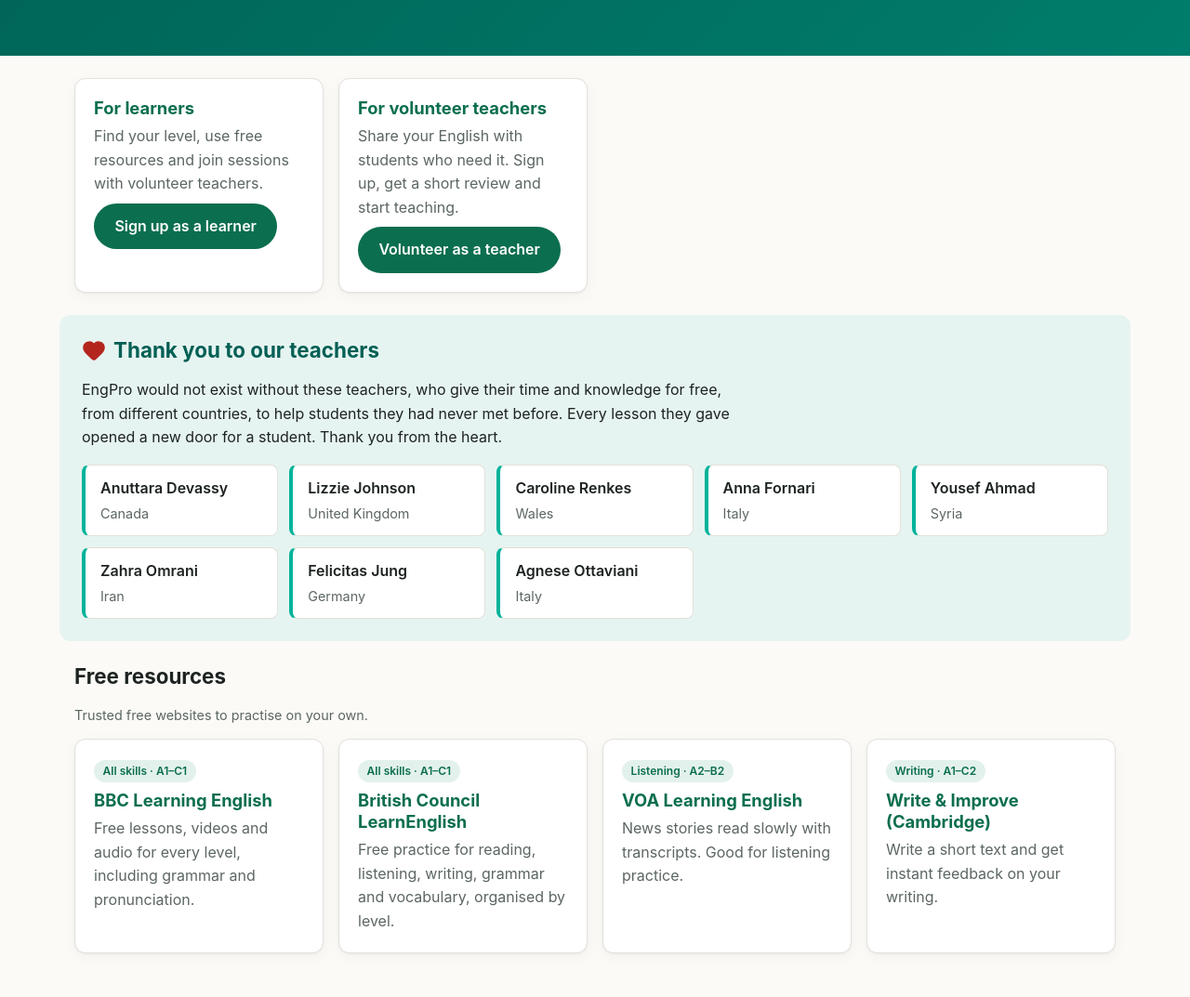
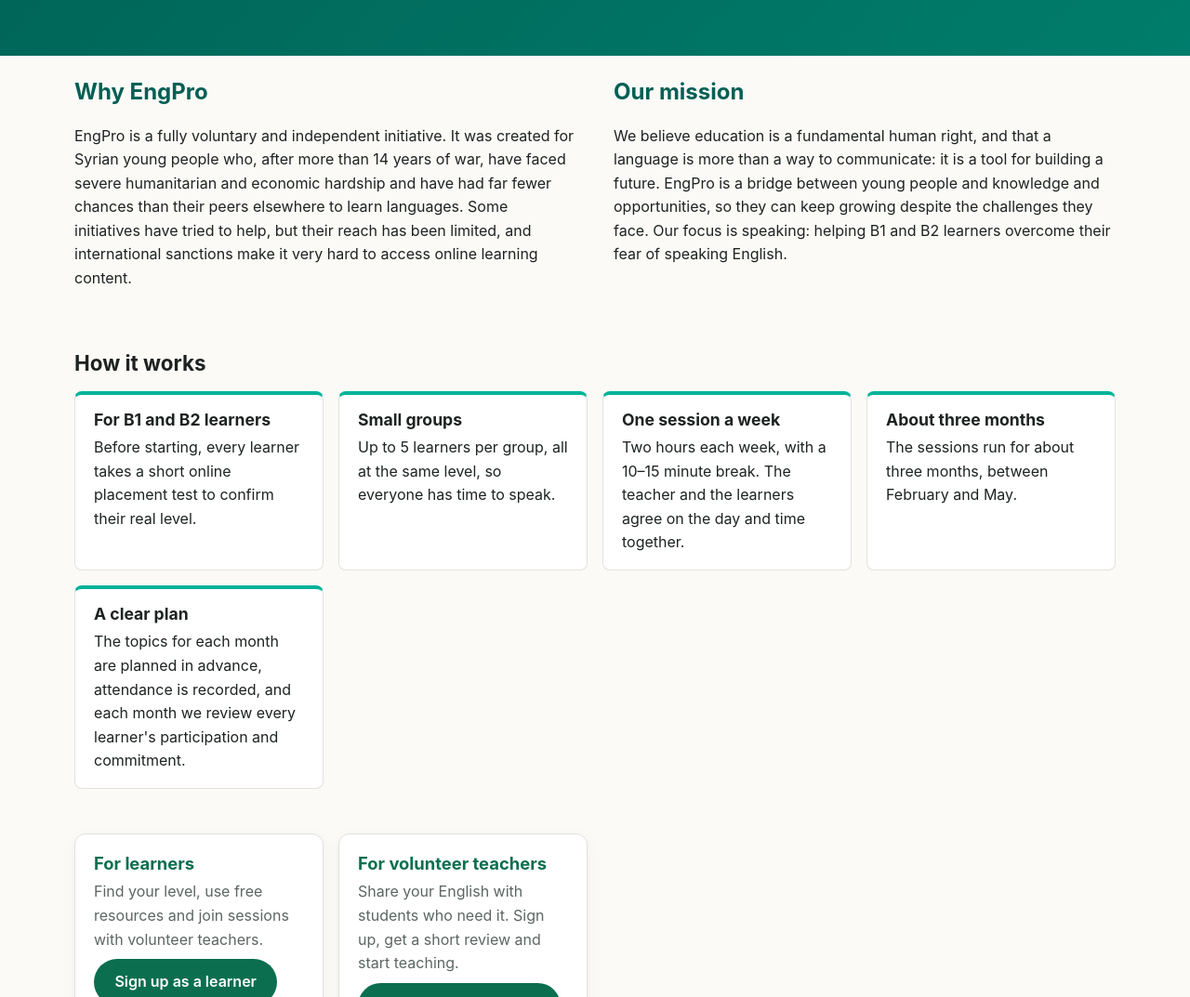
Before and after one commit to shahedha1394/corso_italia, an Astro site: page /en/engpro in a window 1280 px wide. Shown: the part 500-1573 px from the top of the page at 93% size. Built offline with nearby package versions, Linux system fonts and the light colour scheme; Astro itself is replaced by a stand-in of ours; a web font is replaced by a local one.

Commit message:
EngPro page: why EngPro, mission and how it works
From the EngPro information sheet for volunteer teachers.

Co-Authored-By: Claude Opus 5.5 <noreply@anthropic.com>
Claude-Session: https://claude.ai/code/session_01K2W5FtXnBqMJXjNY8oh7zs

```diff
--- a/src/i18n/ar.json
+++ b/src/i18n/ar.json
@@ -345,5 +345,20 @@
   "feesmap.low": "حتى 1,000 يورو في السنة",
   "feesmap.mid": "من 1,001 إلى 5,000 يورو في السنة",
   "feesmap.high": "أكثر من 5,000 يورو في السنة",
-  "feesmap.note": "كل نقطة تُظهر أرخص جامعة تحققنا منها في تلك المدينة، حسب أعلى مبلغ يدفعه طالب دولي دخل عائلته في الخارج. اضغط على نقطة لترى الجامعة في الأسفل."
+  "feesmap.note": "كل نقطة تُظهر أرخص جامعة تحققنا منها في تلك المدينة، حسب أعلى مبلغ يدفعه طالب دولي دخل عائلته في الخارج. اضغط على نقطة لترى الجامعة في الأسفل.",
+  "engpro.about.title": "لماذا EngPro؟",
+  "engpro.about.text": "EngPro مبادرة تطوعية ومستقلة بالكامل، أُطلقت من أجل الشباب السوري الذي عاش أكثر من 14 عاماً من الحرب، وواجه ظروفاً إنسانية واقتصادية قاسية، ولم يحظَ بفرص عادلة مقارنةً ببقية العالم، خاصةً في تعلّم اللغات. حاولت بعض المبادرات والمنظمات تقديم الدعم، لكن وصولها بقي محدوداً، كما جعلت العقوبات الدولية الوصول إلى المحتوى التعليمي عبر الإنترنت صعباً جداً.",
+  "engpro.mission.title": "رسالتنا",
+  "engpro.mission.text": "نؤمن بأن التعليم حقّ أساسي من حقوق الإنسان، وبأن اللغة ليست مجرد وسيلة للتواصل، بل أداة لبناء المستقبل. لذلك جاءت EngPro جسراً يصل الشباب بالمعرفة والفرص، ليواصلوا النموّ والتقدّم رغم التحديات. ونركّز على المحادثة: مساعدة المتعلّمين في المستويين B1 وB2 على تجاوز خوفهم من التحدّث بالإنجليزية.",
+  "engpro.how.title": "كيف تعمل المبادرة",
+  "engpro.how.level.title": "للمستويين B1 وB2",
+  "engpro.how.level.text": "قبل البدء، يجري كل متعلّم اختبار تحديد مستوى قصيراً عبر الإنترنت للتأكد من مستواه الفعلي.",
+  "engpro.how.groups.title": "مجموعات صغيرة",
+  "engpro.how.groups.text": "خمسة متعلّمين على الأكثر في كل مجموعة، من المستوى نفسه، ليجد كل واحد منهم وقتاً للتحدّث.",
+  "engpro.how.sessions.title": "جلسة أسبوعية",
+  "engpro.how.sessions.text": "ساعتان كل أسبوع، مع استراحة من 10 إلى 15 دقيقة. يتّفق المعلّم والمتعلّمون معاً على اليوم والوقت.",
+  "engpro.how.duration.title": "نحو ثلاثة أشهر",
+  "engpro.how.duration.text": "تستمر الجلسات نحو ثلاثة أشهر، بين شهري شباط/فبراير وأيار/مايو.",
+  "engpro.how.plan.title": "خطة واضحة",
+  "engpro.how.plan.text": "تُحضَّر مواضيع كل شهر مسبقاً، ويُسجَّل الحضور في كل جلسة، ونقيّم كل شهر مشاركة كل متعلّم والتزامه."
 }
--- a/src/i18n/en.json
+++ b/src/i18n/en.json
@@ -345,5 +345,20 @@
   "feesmap.low": "Up to €1,000 a year",
   "feesmap.mid": "€1,001 to €5,000 a year",
   "feesmap.high": "More than €5,000 a year",
-  "feesmap.note": "Each dot shows the cheapest university we checked in that city, by the most an international student with family income abroad pays there. Tap a dot to see the university below."
+  "feesmap.note": "Each dot shows the cheapest university we checked in that city, by the most an international student with family income abroad pays there. Tap a dot to see the university below.",
+  "engpro.about.title": "Why EngPro",
+  "engpro.about.text": "EngPro is a fully voluntary and independent initiative. It was created for Syrian young people who, after more than 14 years of war, have faced severe humanitarian and economic hardship and have had far fewer chances than their peers elsewhere to learn languages. Some initiatives have tried to help, but their reach has been limited, and international sanctions make it very hard to access online learning content.",
+  "engpro.mission.title": "Our mission",
+  "engpro.mission.text": "We believe education is a fundamental human right, and that a language is more than a way to communicate: it is a tool for building a future. EngPro is a bridge between young people and knowledge and opportunities, so they can keep growing despite the challenges they face. Our focus is speaking: helping B1 and B2 learners overcome their fear of speaking English.",
+  "engpro.how.title": "How it works",
+  "engpro.how.level.title": "For B1 and B2 learners",
+  "engpro.how.level.text": "Before starting, every learner takes a short online placement test to confirm their real level.",
+  "engpro.how.groups.title": "Small groups",
+  "engpro.how.groups.text": "Up to 5 learners per group, all at the same level, so everyone has time to speak.",
+  "engpro.how.sessions.title": "One session a week",
+  "engpro.how.sessions.text": "Two hours each week, with a 10–15 minute break. The teacher and the learners agree on the day and time together.",
+  "engpro.how.duration.title": "About three months",
+  "engpro.how.duration.text": "The sessions run for about three months, between February and May.",
+  "engpro.how.plan.title": "A clear plan",
+  "engpro.how.plan.text": "The topics for each month are planned in advance, attendance is recorded, and each month we review every learner's participation and commitment."
 }
--- a/src/i18n/fr.json
+++ b/src/i18n/fr.json
@@ -345,5 +345,20 @@
   "feesmap.low": "Jusqu'à 1 000 € par an",
   "feesmap.mid": "De 1 001 € à 5 000 € par an",
   "feesmap.high": "Plus de 5 000 € par an",
-  "feesmap.note": "Chaque point montre l'université la moins chère que nous avons vérifiée dans cette ville, selon le montant maximal payé par un étudiant international dont la famille a ses revenus à l'étranger. Touchez un point pour voir l'université plus bas."
+  "feesmap.note": "Chaque point montre l'université la moins chère que nous avons vérifiée dans cette ville, selon le montant maximal payé par un étudiant international dont la famille a ses revenus à l'étranger. Touchez un point pour voir l'université plus bas.",
+  "engpro.about.title": "Pourquoi EngPro",
+  "engpro.about.text": "EngPro est une initiative entièrement bénévole et indépendante. Elle a été créée pour les jeunes Syriens qui, après plus de 14 ans de guerre, ont connu de graves difficultés humanitaires et économiques et ont eu bien moins de chances que d'autres d'apprendre des langues. Certaines initiatives ont tenté d'aider, mais leur portée est restée limitée, et les sanctions internationales rendent l'accès aux contenus éducatifs en ligne très difficile.",
+  "engpro.mission.title": "Notre mission",
+  "engpro.mission.text": "Nous croyons que l'éducation est un droit humain fondamental, et qu'une langue est plus qu'un moyen de communiquer : c'est un outil pour construire l'avenir. EngPro est un pont entre les jeunes, le savoir et les opportunités, pour qu'ils continuent de progresser malgré les difficultés. Nous misons sur l'oral : aider les apprenants de niveau B1 et B2 à surmonter leur peur de parler anglais.",
+  "engpro.how.title": "Comment ça marche",
+  "engpro.how.level.title": "Pour les niveaux B1 et B2",
+  "engpro.how.level.text": "Avant de commencer, chaque apprenant passe un court test de niveau en ligne pour confirmer son niveau réel.",
+  "engpro.how.groups.title": "Petits groupes",
+  "engpro.how.groups.text": "5 apprenants au maximum par groupe, tous du même niveau, pour que chacun ait le temps de parler.",
+  "engpro.how.sessions.title": "Une séance par semaine",
+  "engpro.how.sessions.text": "Deux heures par semaine, avec une pause de 10 à 15 minutes. L'enseignant et les apprenants choisissent ensemble le jour et l'heure.",
+  "engpro.how.duration.title": "Environ trois mois",
+  "engpro.how.duration.text": "Les séances durent environ trois mois, entre février et mai.",
+  "engpro.how.plan.title": "Un plan clair",
+  "engpro.how.plan.text": "Les sujets de chaque mois sont préparés à l'avance, la présence est notée à chaque séance, et chaque mois nous faisons le point sur la participation et l'engagement de chaque apprenant."
 }
--- a/src/pages/[lang]/engpro/index.astro
+++ b/src/pages/[lang]/engpro/index.astro
@@ -14,6 +14,10 @@ const lang = Astro.params.lang as Lang;
 const t = useTranslations(lang);
 const resources = (await getCollection('engpro-resources')).sort((a, b) => a.data.title.localeCompare(b.data.title));
 const base = import.meta.env.BASE_URL.replace(/\/$/, '');
+const how = (['level', 'groups', 'sessions', 'duration', 'plan'] as const).map((k) => ({
+  title: t(`engpro.how.${k}.title`),
+  text: t(`engpro.how.${k}.text`),
+}));
 const levelRange = (levels: string[]) => (levels.length > 1 ? `${levels[0]}–${levels[levels.length - 1]}` : levels[0]);
 ---
 
@@ -29,6 +33,29 @@ const levelRange = (levels: string[]) => (levels.length > 1 ? `${levels[0]}–${
       <p><a class="hero-link" href={path(lang, '/engpro-code-of-conduct/')}>{t('engpro.conduct')}</a></p>
     </div>
   </header>
+
+  <section class="container section about">
+    <div class="about__col">
+      <h2>{t('engpro.about.title')}</h2>
+      <p>{t('engpro.about.text')}</p>
+    </div>
+    <div class="about__col">
+      <h2>{t('engpro.mission.title')}</h2>
+      <p>{t('engpro.mission.text')}</p>
+    </div>
+  </section>
+
+  <section class="container section">
+    <h2>{t('engpro.how.title')}</h2>
+    <ol class="how">
+      {how.map((item) => (
+        <li>
+          <h3>{item.title}</h3>
+          <p>{item.text}</p>
+        </li>
+      ))}
+    </ol>
+  </section>
 
   <section class="container section">
     <div class="grid">
@@ -114,6 +141,37 @@ const levelRange = (levels: string[]) => (levels.length > 1 ? `${levels[0]}–${
   .hero-link {
     color: #fff;
   }
+  .about {
+    display: grid;
+    gap: 1.5rem 2.5rem;
+    grid-template-columns: repeat(auto-fit, minmax(min(100%, 20rem), 1fr));
+  }
+  .about h2 {
+    margin-block-start: 0;
+    color: #005f54;
+  }
+  .how {
+    list-style: none;
+    margin: 1rem 0 0;
+    padding: 0;
+    display: grid;
+    gap: 1rem;
+    grid-template-columns: repeat(auto-fill, minmax(min(100%, 15rem), 1fr));
+  }
+  .how li {
+    background: var(--color-surface);
+    border: 1px solid var(--color-border);
+    border-block-start: 4px solid #00b39a;
+    border-radius: 8px;
+    padding: 1rem 1.25rem;
+  }
+  .how h3 {
+    margin: 0 0 0.4rem;
+    font-size: 1.1rem;
+  }
+  .how p {
+    margin: 0;
+  }
   .thanks {
     background: #e6f4f1;
     border-radius: var(--radius);
@@ -158,7 +216,8 @@ const levelRange = (levels: string[]) => (levels.length > 1 ? `${levels[0]}–${
     .thanks {
       background: #13302b;
     }
-    .thanks h2 {
+    .thanks h2,
+    .about h2 {
       color: #7fd8c6;
     }
   }
```
